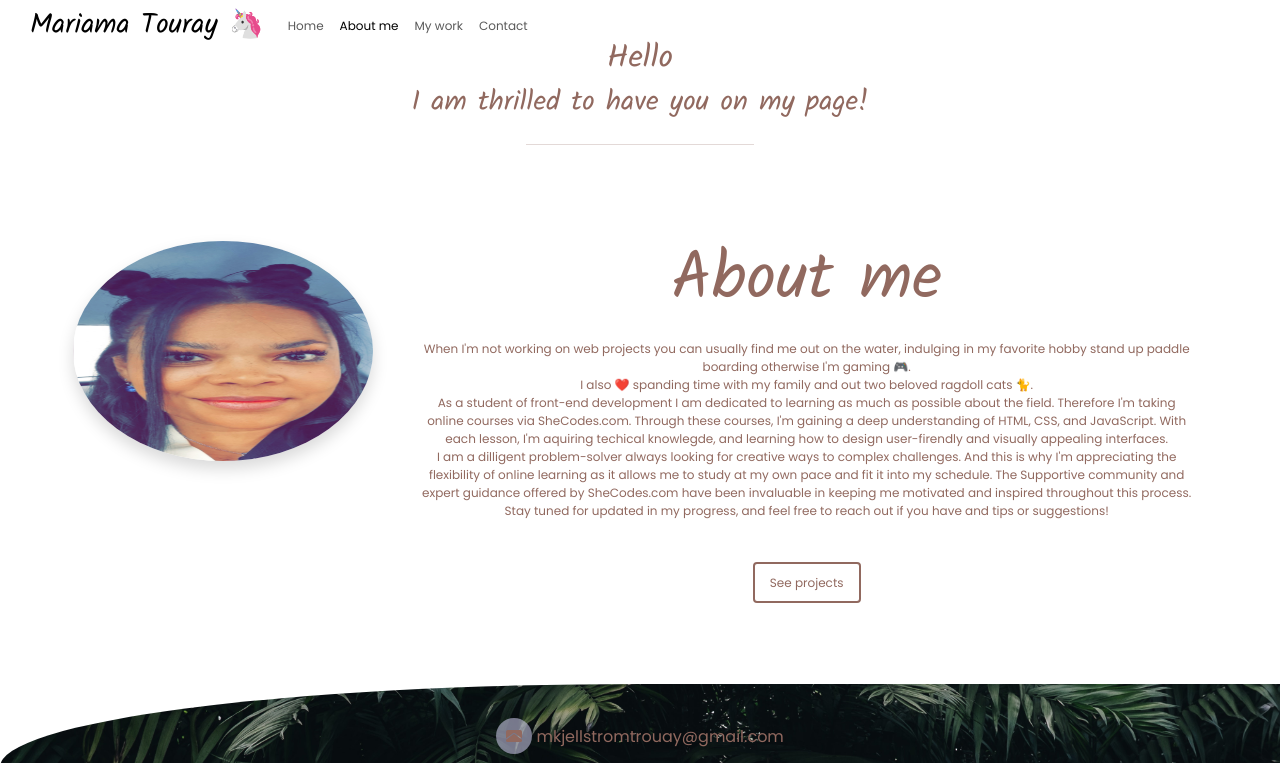
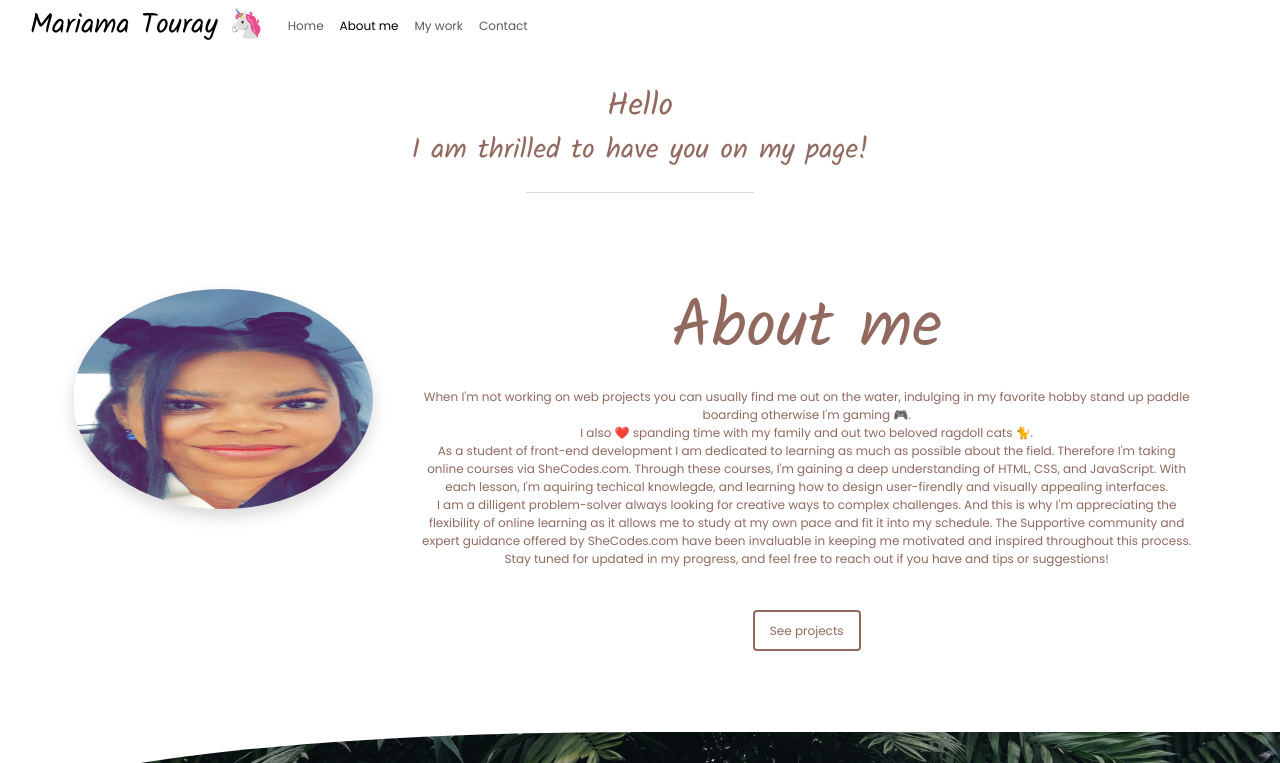
Before and after one commit to touraymk/mariama-portfolio, a plain HTML site: page about.html in a window 1280 px wide. Shown: the top 763 px of the page. Drawn offline with nearby package versions, Linux system fonts and the light colour scheme.

Commit message:
Additional styling to about.html

```diff
--- a/about.html
+++ b/about.html
@@ -41,7 +41,7 @@
   </div>
   <div class="content-container">
     <div class="content">
-      <div class="intro" id="intro">
+      <div class="intro mt-5" id="intro">
         <h2>Hello</h2>
         <h3>I am thrilled to have you on my page!</h3>
         <hr class="w-50 mb-5" />
```
